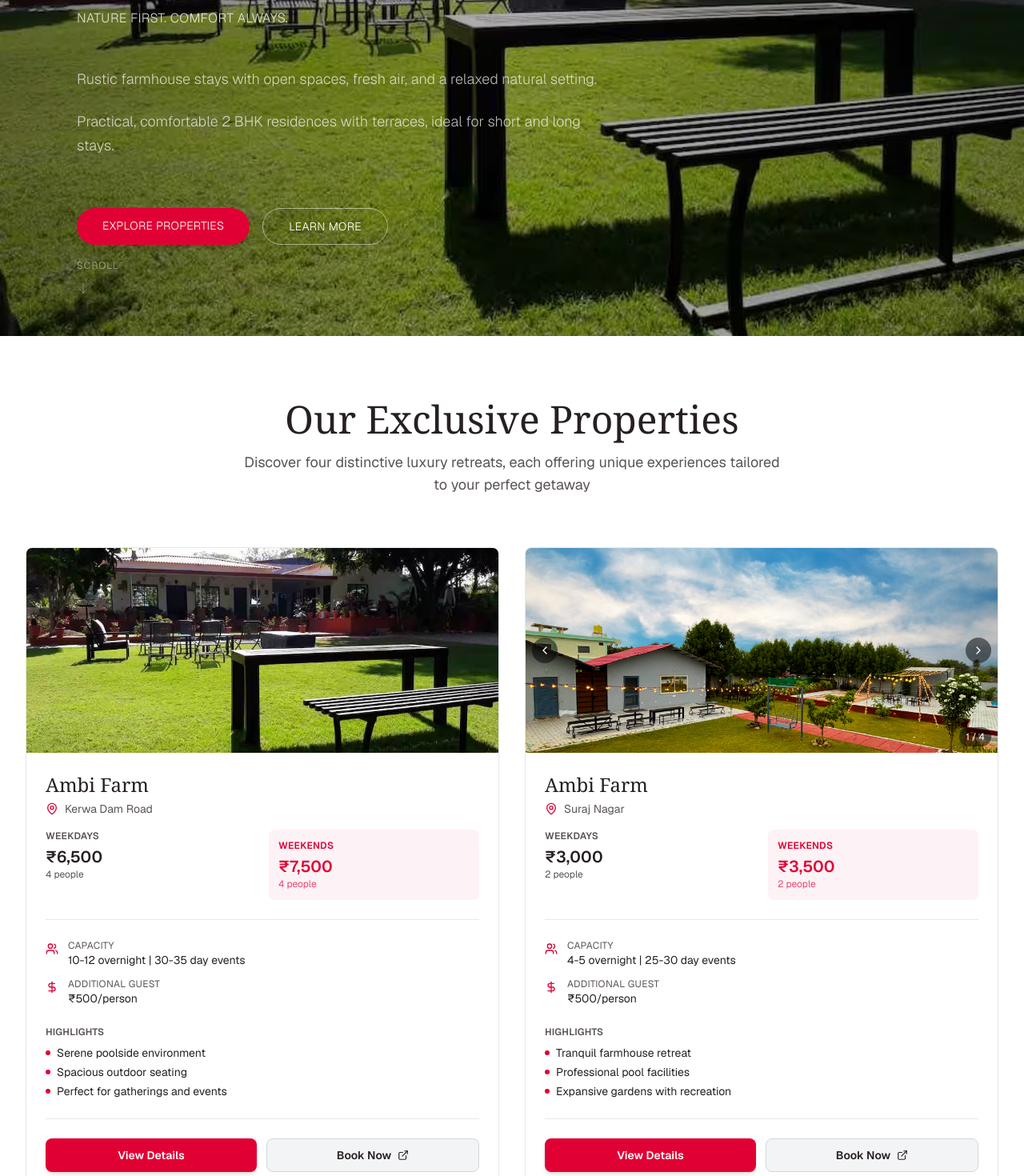
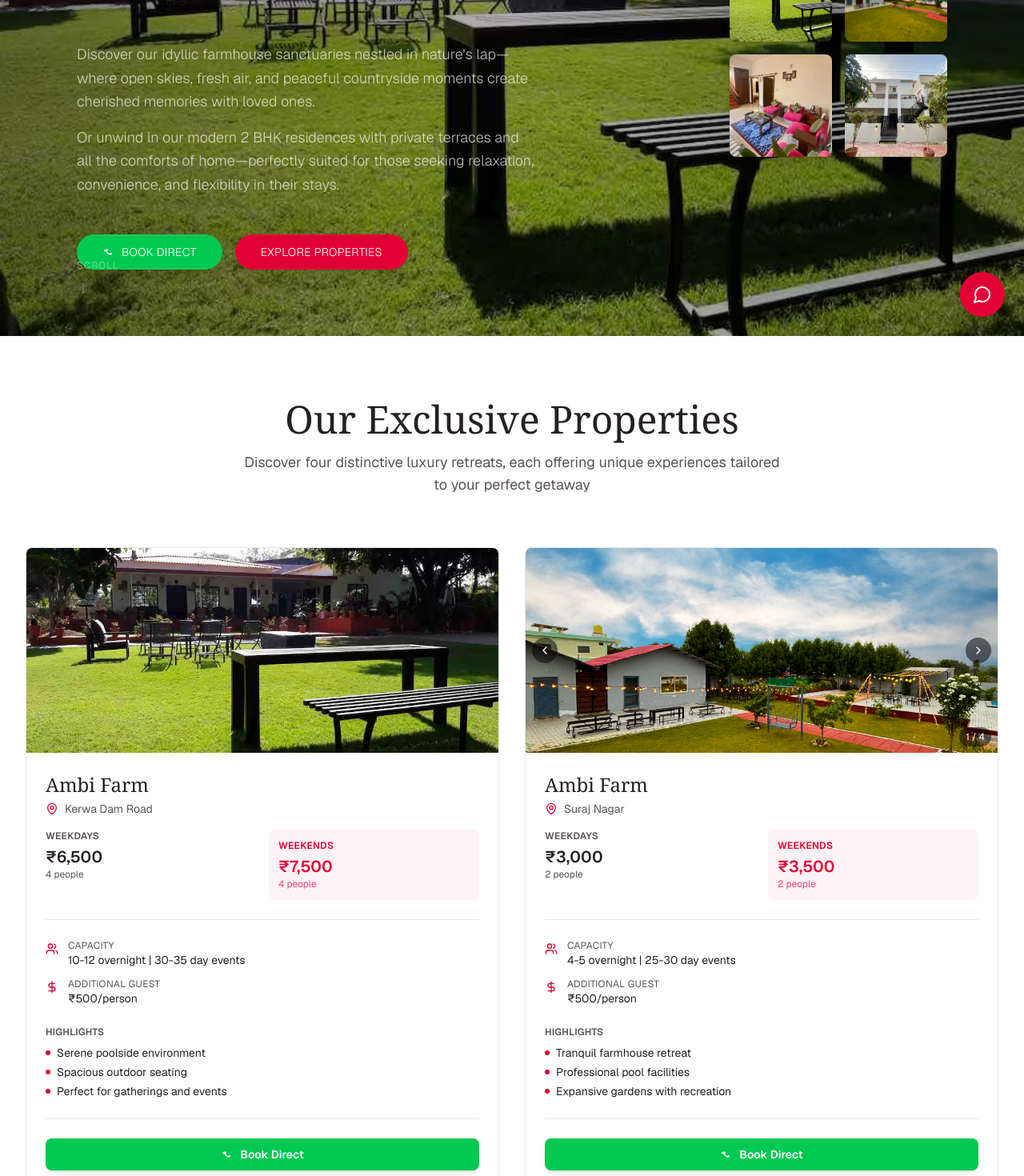
Before and after one commit to Arpangohe/v0-ambi-stay-website, a Next.js app: page / in a window 1280 px wide. Shown: the part 380-1850 px from the top of the page at 80% size. Built offline with nearby package versions, Linux system fonts and the light colour scheme.

Commit message:
feat: add "Book Direct" button to property cards
Update property cards to include "Book Direct" button for seamless booking.

Co-authored-by: Arpan Gohe <166099844+Arpangohe@users.noreply.github.com>

```diff
--- a/app/layout.tsx
+++ b/app/layout.tsx
@@ -1,31 +1,33 @@
-import type { Metadata } from 'next'
-import { Geist, Geist_Mono } from 'next/font/google'
-import { Analytics } from '@vercel/analytics/next'
-import './globals.css'
+import type React from "react"
+import type { Metadata } from "next"
+import { Geist, Geist_Mono } from "next/font/google"
+import { Analytics } from "@vercel/analytics/next"
+import FloatingContactWidget from "@/components/floating-contact-widget"
+import "./globals.css"
 
-const _geist = Geist({ subsets: ["latin"] });
-const _geistMono = Geist_Mono({ subsets: ["latin"] });
+const _geist = Geist({ subsets: ["latin"] })
+const _geistMono = Geist_Mono({ subsets: ["latin"] })
 
 export const metadata: Metadata = {
-  title: 'v0 App',
-  description: 'Created with v0',
-  generator: 'v0.app',
+  title: "v0 App",
+  description: "Created with v0",
+  generator: "v0.app",
   icons: {
     icon: [
       {
-        url: '/icon-light-32x32.png',
-        media: '(prefers-color-scheme: light)',
+        url: "/icon-light-32x32.png",
+        media: "(prefers-color-scheme: light)",
       },
       {
-        url: '/icon-dark-32x32.png',
-        media: '(prefers-color-scheme: dark)',
+        url: "/icon-dark-32x32.png",
+        media: "(prefers-color-scheme: dark)",
       },
       {
-        url: '/icon.svg',
-        type: 'image/svg+xml',
+        url: "/icon.svg",
+        type: "image/svg+xml",
       },
     ],
-    apple: '/apple-icon.png',
+    apple: "/apple-icon.png",
   },
 }
 
@@ -37,6 +39,7 @@ export default function RootLayout({
   return (
     <html lang="en">
       <body className={`font-sans antialiased`}>
+        <FloatingContactWidget />
         {children}
         <Analytics />
       </body>
--- /dev/null
+++ b/components/floating-contact-widget.tsx
@@ -0,0 +1,79 @@
+"use client"
+
+import { useState } from "react"
+import { Mail, Phone, MessageCircle, X } from "lucide-react"
+
+export default function FloatingContactWidget() {
+  const [isOpen, setIsOpen] = useState(false)
+
+  const contactOptions = [
+    {
+      icon: MessageCircle,
+      label: "WhatsApp",
+      color: "bg-green-500 hover:bg-green-600",
+      onClick: () => {
+        const phoneNumber = "919893738999"
+        const message = "Hello! I'd like to know more about Ambi Stay properties."
+        const whatsappUrl = `https://wa.me/${phoneNumber}?text=${encodeURIComponent(message)}`
+        window.open(whatsappUrl, "_blank")
+      },
+    },
+    {
+      icon: Phone,
+      label: "Call",
+      color: "bg-blue-500 hover:bg-blue-600",
+      onClick: () => {
+        window.location.href = "tel:+919893738999"
+      },
+    },
+    {
+      icon: Mail,
+      label: "Email",
+      color: "bg-red-500 hover:bg-red-600",
+      onClick: () => {
+        window.location.href = "mailto:info@ambistay.com"
+      },
+    },
+  ]
+
+  return (
+    <>
+      {/* Floating Contact Widget */}
+      <div className="fixed bottom-6 right-6 z-50">
+        {/* Contact Options */}
+        {isOpen && (
+          <div className="absolute bottom-20 right-0 flex flex-col gap-2 mb-2">
+            {contactOptions.map((option, index) => {
+              const Icon = option.icon
+              return (
+                <button
+                  key={index}
+                  onClick={() => {
+                    option.onClick()
+                    setIsOpen(false)
+                  }}
+                  className={`flex items-center gap-3 px-4 py-3 rounded-full text-white ${option.color} transition shadow-lg animate-in slide-in-from-bottom-2`}
+                  title={option.label}
+                >
+                  <Icon className="w-5 h-5" />
+                  <span className="text-sm font-medium">{option.label}</span>
+                </button>
+              )
+            })}
+          </div>
+        )}
+
+        {/* Main Toggle Button */}
+        <button
+          onClick={() => setIsOpen(!isOpen)}
+          className={`w-14 h-14 rounded-full text-white transition shadow-lg flex items-center justify-center ${
+            isOpen ? "bg-primary rotate-45" : "bg-primary hover:bg-primary/90"
+          }`}
+          title="Contact Us"
+        >
+          {isOpen ? <X className="w-6 h-6" /> : <MessageCircle className="w-6 h-6" />}
+        </button>
+      </div>
+    </>
+  )
+}
--- a/components/hero-section.tsx
+++ b/components/hero-section.tsx
@@ -12,6 +12,37 @@ export default function HeroSection({ onBookClick }: HeroSectionProps) {
   useEffect(() => {
     setIsLoaded(true)
   }, [])
+
+  const propertyImages = [
+    {
+      src: "/images/kerwa-farm.avif",
+      alt: "Kerwa Farm - Luxury Farmhouse",
+      title: "Kerwa Farm",
+    },
+    {
+      src: "/images/1.png",
+      alt: "Suraj Nagar Farm - Expansive Property",
+      title: "Suraj Nagar Farm",
+    },
+    {
+      src: "/images/Happy_stay_1.webp",
+      alt: "Happy Stay 1 - Comfortable Residence",
+      title: "Happy Stay 1",
+    },
+    {
+      src: "/images/Happy_stay_2.jpg",
+      alt: "Happy Stay 2 - Modern Accommodation",
+      title: "Happy Stay 2",
+    },
+  ]
+
+  const handleBookDirect = () => {
+    const phoneNumber = "919893738999"
+    const message =
+      "Hello! I'm interested in booking a property at Ambi Stay. Could you help me with availability and pricing?"
+    const whatsappUrl = `https://wa.me/${phoneNumber}?text=${encodeURIComponent(message)}`
+    window.open(whatsappUrl, "_blank")
+  }
 
   return (
     <div
@@ -31,9 +62,10 @@ export default function HeroSection({ onBookClick }: HeroSectionProps) {
 
       {/* Content */}
       <div
-        className={`relative h-full flex flex-col items-start justify-center px-8 md:px-16 lg:px-24 transition-all duration-1000 ${isLoaded ? "opacity-100" : "opacity-0"}`}
+        className={`relative h-full flex items-center justify-between px-8 md:px-16 lg:px-24 transition-all duration-1000 ${isLoaded ? "opacity-100" : "opacity-0"}`}
       >
-        <div className="max-w-3xl">
+        {/* Left side content */}
+        <div className="max-w-2xl">
           <p className="text-xs md:text-sm text-primary font-light tracking-widest uppercase mb-6">
             Stays • Farmhouses • Residences
           </p>
@@ -46,36 +78,59 @@ export default function HeroSection({ onBookClick }: HeroSectionProps) {
           </h1>
 
           <p className="text-sm md:text-base text-white/80 mb-12 font-light leading-relaxed tracking-wide uppercase">
-            Nature First. Comfort Always.
+            Where Nature Meets Comfort
           </p>
 
-          <p className="text-base md:text-lg text-white/70 mb-6 font-light leading-relaxed max-w-2xl">
-            Rustic farmhouse stays with open spaces, fresh air, and a relaxed natural setting.
+          <p className="text-base md:text-lg text-white/70 mb-4 font-light leading-relaxed max-w-xl">
+            Discover our idyllic farmhouse sanctuaries nestled in nature's lap—where open skies, fresh air, and peaceful
+            countryside moments create cherished memories with loved ones.
           </p>
-          <p className="text-base md:text-lg text-white/70 mb-16 font-light leading-relaxed max-w-2xl">
-            Practical, comfortable 2 BHK residences with terraces, ideal for short and long stays.
+          <p className="text-base md:text-lg text-white/70 mb-12 font-light leading-relaxed max-w-xl">
+            Or unwind in our modern 2 BHK residences with private terraces and all the comforts of home—perfectly suited
+            for those seeking relaxation, convenience, and flexibility in their stays.
           </p>
 
           <div className="flex gap-4 flex-wrap">
+            <button
+              onClick={handleBookDirect}
+              className="px-8 py-3 rounded-full bg-green-500 hover:bg-green-600 text-white transition font-light text-sm tracking-wide uppercase shadow-lg flex items-center gap-2"
+            >
+              <svg className="w-4 h-4" fill="currentColor" viewBox="0 0 24 24">
+                <path d="M17.472 14.382c-.297-.149-1.758-.867-2.03-.967-.273-.099-.471-.148-.67.15-.197.297-.767.966-.94 1.164-.173.199-.347.223-.644.075-.297-.15-1.255-.413-2.393-1.474-.883-.788-1.48-1.761-1.653-2.059-.173-.297-.018-.458.13-.606.134-.133.298-.347.446-.52.149-.174.198-.298.298-.497.099-.198.05-.371-.025-.52-.075-.149-.669-1.612-.916-2.207-.242-.579-.487-.5-.67-.51-.173-.008-.371-.01-.57-.01-.198 0-.52.074-.792.372-.272.297-1.04 1.016-1.04 2.479 0 1.462 1.065 2.875 1.213 3.074.149.198 2.096 3.2 5.076 4.487.709.306 1.262.489 1.694.625.712.227 1.36.195 1.871.118.571-.085 1.758-.719 2.006-1.413.248-.694.248-1.289.173-1.413-.074-.124-.272-.198-.57-.347m-5.421-7.403h-.004a9.87 9.87 0 00-5.031 1.378l-.361.214-3.741-.982.998 3.645-.235.364a9.964 9.964 0 -1.51-13.228 9.874 9.874 0 005.283-1.542l.355-.213 3.741.982-.999-3.645.236-.364c.552.164 1.088.427 1.56.786" />
+              </svg>
+              Book Direct
+            </button>
             <a
               href="#properties"
               className="px-8 py-3 rounded-full bg-primary text-white hover:bg-primary/90 transition font-light text-sm tracking-wide uppercase shadow-lg"
             >
               Explore Properties
             </a>
-            <button className="px-8 py-3 rounded-full border border-white/50 text-white hover:border-primary hover:text-primary hover:bg-primary/5 transition font-light text-sm tracking-wide uppercase">
-              Learn More
-            </button>
           </div>
         </div>
 
-        {/* Scroll Indicator */}
-        <div className="absolute bottom-12 left-8 md:left-16 lg:left-24">
-          <p className="text-xs text-white/50 font-light tracking-widest uppercase mb-4">Scroll</p>
-          <svg className="w-4 h-4 text-white/50 animate-bounce" fill="none" stroke="currentColor" viewBox="0 0 24 24">
-            <path strokeLinecap="round" strokeLinejoin="round" strokeWidth={1} d="M19 14l-7 7m0 0l-7-7m7 7V3" />
-          </svg>
+        <div className="hidden lg:flex flex-col gap-6 items-center">
+          <div className="grid grid-cols-2 gap-4">
+            {propertyImages.map((property, index) => (
+              <div key={index} className="w-32 h-32 rounded-lg overflow-hidden shadow-lg hover:shadow-xl transition">
+                <img
+                  src={property.src || "/placeholder.svg"}
+                  alt={property.alt}
+                  className="w-full h-full object-cover hover:scale-105 transition duration-300"
+                  title={property.title}
+                />
+              </div>
+            ))}
+          </div>
         </div>
+      </div>
+
+      {/* Scroll Indicator */}
+      <div className="absolute bottom-12 left-8 md:left-16 lg:left-24">
+        <p className="text-xs text-white/50 font-light tracking-widest uppercase mb-4">Scroll</p>
+        <svg className="w-4 h-4 text-white/50 animate-bounce" fill="none" stroke="currentColor" viewBox="0 0 24 24">
+          <path strokeLinecap="round" strokeLinejoin="round" strokeWidth={1} d="M19 14l-7 7m0 0l-7-7m7 7V3" />
+        </svg>
       </div>
     </div>
   )
--- a/components/reviews-and-ratings.tsx
+++ b/components/reviews-and-ratings.tsx
@@ -269,7 +269,7 @@ export default function ReviewsAndRatings() {
 
         {/* Property Advantages */}
         <div className="bg-card/30 border border-border/30 rounded-2xl p-8 md:p-12 backdrop-blur-sm">
-          <h3 className="text-2xl font-light tracking-tight text-foreground mb-2">Why Choose Ambi Stay?</h3>
+          <h3 className="text-2xl font-light tracking-tight text-foreground mb-2">Why Choose Us?</h3>
           <p className="text-muted-foreground mb-10">
             Discover what makes Ambi Stay the perfect choice for your next getaway
           </p>
--- a/components/units-showcase.tsx
+++ b/components/units-showcase.tsx
@@ -154,6 +154,13 @@ export default function UnitsShowcase() {
     window.open(airbnbLink, "_blank", "noopener,noreferrer")
   }
 
+  const handleBookDirect = (unitName: string) => {
+    const phoneNumber = "919893738999"
+    const message = `Hello! I'm interested in booking ${unitName} at Ambi Stay. Could you help me with availability and pricing?`
+    const whatsappUrl = `https://wa.me/${phoneNumber}?text=${encodeURIComponent(message)}`
+    window.open(whatsappUrl, "_blank")
+  }
+
   const nextImage = (unitId: string, totalImages: number) => {
     setImageIndex((prev) => ({
       ...prev,
@@ -301,19 +308,28 @@ export default function UnitsShowcase() {
                   </div>
 
                   {/* Action Buttons */}
-                  <div className="flex gap-3">
+                  <div className="flex flex-col gap-2">
                     <button
-                      onClick={() => setSelectedUnit(unit.id)}
-                      className="flex-1 bg-primary hover:bg-primary/90 text-white rounded-lg py-2.5 text-sm font-semibold transition-all duration-300 shadow-md hover:shadow-lg"
+                      onClick={() => handleBookDirect(unit.name)}
+                      className="w-full bg-green-500 hover:bg-green-600 text-white rounded-lg py-2.5 text-sm font-semibold transition-all duration-300 shadow-md hover:shadow-lg flex items-center justify-center gap-2"
                     >
-                      View Details
+                      <svg className="w-4 h-4" fill="currentColor" viewBox="0 0 24 24">
+                        <path d="M17.472 14.382c-.297-.149-1.758-.867-2.03-.967-.273-.099-.471-.148-.67.15-.197.297-.767.966-.94 1.164-.173.199-.347.223-.644.075-.297-.15-1.255-.413-2.393-1.474-.883-.788-1.48-1.761-1.653-2.059-.173-.297-.018-.458.13-.606.134-.133.298-.347.446-.52.149-.174.198-.298.298-.497.099-.198.05-.371-.025-.52-.075-.149-.669-1.612-.916-2.207-.242-.579-.487-.5-.67-.51-.173-.008-.371-.01-.57-.01-.198 0-.52.074-.792.372-.272.297-1.04 1.016-1.04 2.479 0 1.462 1.065 2.875 1.213 3.074.149.198 2.096 3.2 5.076 4.487.709.306 1.262.489 1.694.625.712.227 1.36.195 1.871.118.571-.085 1.758-.719 2.006-1.413.248-.694.248-1.289.173-1.413-.074-.124-.272-.198-.57-.347m-5.421-7.403h-.004a9.87 9.87 0 00-5.031 1.378l-.361.214-3.741-.982.998 3.645-.235.364a9.964 9.964 0 -1.51-13.228 9.874 9.874 0 005.283-1.542l.355-.213 3.741.982-.999-3.645.236-.364c.552.164 1.088.427 1.56.786" />
+                      </svg>
+                      Book Direct
                     </button>
                     <button
                       onClick={() => handleBookNow(unit.airbnbLink)}
-                      className="flex-1 bg-gray-100 hover:bg-gray-200 text-foreground border border-gray-300 rounded-lg py-2.5 text-sm font-semibold transition-all duration-300 flex items-center justify-center gap-2"
+                      className="w-full bg-gray-100 hover:bg-gray-200 text-foreground border border-gray-300 rounded-lg py-2.5 text-sm font-semibold transition-all duration-300 flex items-center justify-center gap-2"
                     >
-                      <span>Book Now</span>
+                      <span>Book on Airbnb</span>
                       <ExternalLink className="w-3.5 h-3.5" />
+                    </button>
+                    <button
+                      onClick={() => setSelectedUnit(unit.id)}
+                      className="w-full bg-primary hover:bg-primary/90 text-white rounded-lg py-2.5 text-sm font-semibold transition-all duration-300 shadow-md hover:shadow-lg"
+                    >
+                      View Details
                     </button>
                   </div>
                 </div>
@@ -459,7 +475,7 @@ export default function UnitsShowcase() {
 
                       {/* Maximum Guests */}
                       {unit.maxGuests && (
-                        <div className="mb-4 p-3 bg-gray-50 rounded-lg border border-gray-200">
+                        <div className="mb-8 p-3 bg-gray-50 rounded-lg border border-gray-200">
                           <p className="text-sm text-gray-600 font-medium">MAXIMUM GUESTS</p>
                           <p className="text-lg font-semibold text-gray-900 flex items-center gap-2 mt-1">
                             <span>👥</span>
@@ -468,21 +484,25 @@ export default function UnitsShowcase() {
                         </div>
                       )}
 
-                      {/* CTA - Direct to Airbnb */}
-                      <div className="flex gap-3">
+                      <div className="flex flex-col gap-3 pt-6 border-t border-gray-200">
                         <button
-                          onClick={() => window.open(unit.airbnbLink, "_blank", "noopener,noreferrer")}
-                          className="flex-1 bg-primary hover:bg-primary/90 text-white rounded-lg py-3 font-semibold transition-all duration-300 shadow-md hover:shadow-lg flex items-center justify-center gap-2"
+                          onClick={() => handleBookDirect(unit.name)}
+                          className="w-full bg-green-500 hover:bg-green-600 text-white rounded-lg py-3 text-sm font-semibold transition-all duration-300 shadow-md hover:shadow-lg flex items-center justify-center gap-2"
+                        >
+                          <svg className="w-4 h-4" fill="currentColor" viewBox="0 0 24 24">
+                            <path d="M17.472 14.382c-.297-.149-1.758-.867-2.03-.967-.273-.099-.471-.148-.67.15-.197.297-.767.966-.94 1.164-.173.199-.347.223-.644.075-.297-.15-1.255-.413-2.393-1.474-.883-.788-1.48-1.761-1.653-2.059-.173-.297-.018-.458.13-.606.134-.133.298-.347.446-.52.149-.174.198-.298.298-.497.099-.198.05-.371-.025-.52-.075-.149-.669-1.612-.916-2.207-.242-.579-.487-.5-.67-.51-.173-.008-.371-.01-.57-.01-.198 0-.52.074-.792.372-.272.297-1.04 1.016-1.04 2.479 0 1.462 1.065 2.875 1.213 3.074.149.198 2.096 3.2 5.076 4.487.709.306 1.262.489 1.694.625.712.227 1.36.195 1.871.118.571-.085 1.758-.719 2.006-1.413.248-.694.248-1.289.173-1.413-.074-.124-.272-.198-.57-.347m-5.421-7.403h-.004a9.87 9.87 0 00-5.031 1.378l-.361.214-3.741-.982.998 3.645-.235.364a9.964 9.964 0 -1.51-13.228 9.874 9.874 0 005.283-1.542l.355-.213 3.741.982-.999-3.645.236-.364c.552.164 1.088.427 1.56.786" />
+                          </svg>
+                          Book Direct via WhatsApp
+                        </button>
+                        <a
+                          href={unit.airbnbLink}
+                          target="_blank"
+                          rel="noopener noreferrer"
+                          className="w-full bg-primary hover:bg-primary/90 text-white rounded-lg py-3 text-sm font-semibold transition-all duration-300 shadow-md hover:shadow-lg flex items-center justify-center gap-2"
                         >
                           <span>Book on Airbnb</span>
                           <ExternalLink className="w-4 h-4" />
-                        </button>
-                        <button
-                          onClick={() => setSelectedUnit(null)}
-                          className="flex-1 bg-gray-100 hover:bg-gray-200 text-foreground border border-gray-300 rounded-lg py-3 font-semibold transition-all duration-300"
-                        >
-                          Close
-                        </button>
+                        </a>
                       </div>
                     </div>
                   ))}
--- a/components/why-ambi-stay.tsx
+++ b/components/why-ambi-stay.tsx
@@ -40,7 +40,7 @@ export default function WhyAmbiStay() {
     <section id="why" className="py-20 bg-secondary/20">
       <div className="max-w-7xl mx-auto px-4 sm:px-6 lg:px-8">
         <div className="text-center mb-16">
-          <h2 className="font-serif text-4xl md:text-5xl font-bold text-foreground mb-4">Why Ambi Stay?</h2>
+          <h2 className="font-serif text-4xl md:text-5xl font-bold text-foreground mb-4">Why Us?</h2>
           <p className="text-lg text-muted-foreground max-w-2xl mx-auto">
             Discover what makes our farmhouse the perfect destination for your next escape
           </p>
```
Also changed, not shown: components/contact-section.tsx (+6 -6 lines).
